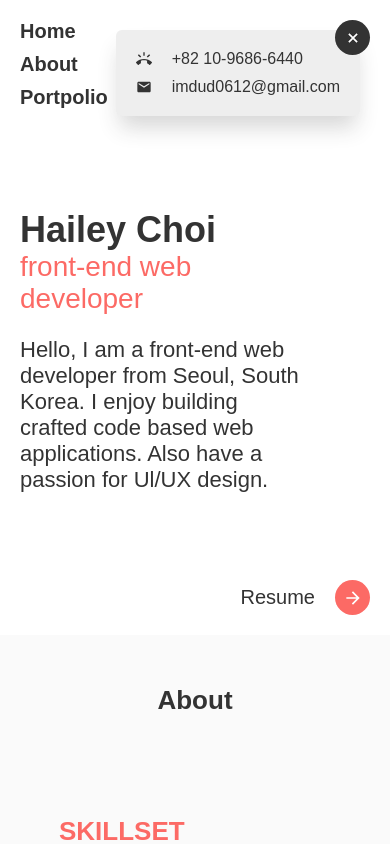
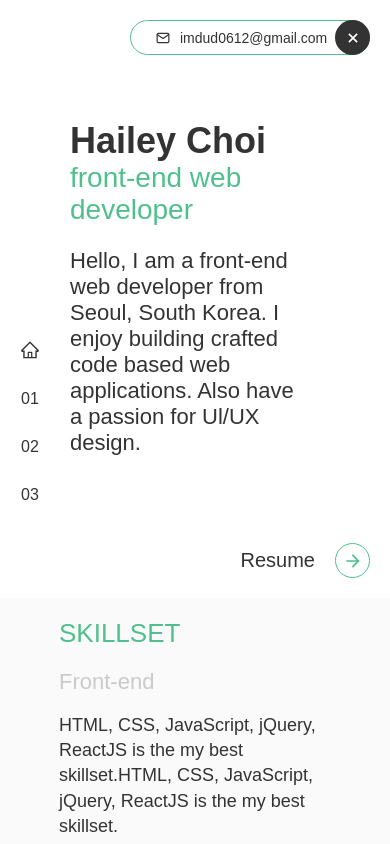
Before and after one commit to haileychoi15/portfolio, a React (Create React App) app: page / in a window 390 px wide. Both pictures are taken after a click on the button 352 px from the left and 37 px from the top of the page. Shown: the top 844 px of the page. Built offline with nearby package versions, Linux system fonts and the light colour scheme; a web font is replaced by a local one.

Commit message:
create useMobile hook and apply

```diff
--- a/src/App.js
+++ b/src/App.js
@@ -3,12 +3,16 @@ import GlobalStyles from "./components/GlobalStyles";
 import Home from './components/Home';
 import About from './components/About';
 import Portfolio from "./components/Portfolio";
+import Aside from './components/Aside';
+import { useMobile } from "./hooks/UseMobile";
 
 function App() {
+    const mobile = useMobile();
     return (
         <Fragment>
             <GlobalStyles />
             <div>
+                {!mobile && <Aside />}
                 <Home />
                 <About />
                 <Portfolio />
--- a/src/components/About.js
+++ b/src/components/About.js
@@ -2,11 +2,12 @@ import React from 'react';
 import styled from 'styled-components';
 import Category from './Category';
 import Item from './Item';
+import { useMobile } from "../hooks/UseMobile";
 
 const Container = styled.div`
   background-color: #fafafa;
   @media screen and (min-width: 768px) {
-    height: 800px;
+
   }
 `;
 
@@ -20,12 +21,14 @@ const AboutBlock = styled.div`
   @media screen and (min-width: 768px) {
     flex-direction: row;
     width: 100%;
-    padding: 0;
+    padding: 100px 0 80px;
+    margin-bottom: 120px;
   }
 `;
 
 function About() {
 
+    const mobile = useMobile();
     const data = {
         0: {
             subject: 'SKILLSET',
@@ -53,7 +56,7 @@ function About() {
 
     return (
         <Container id="about">
-            <Category name="About" color="white"></Category>
+            {mobile && <Category name="About" />}
             <AboutBlock>
                 <Item data={data[0]} animationDirection="right" />
                 <Item data={data[1]} animationDirection="left" />
--- a/src/components/Aside.js
+++ b/src/components/Aside.js
@@ -1,51 +1,59 @@
 import React from 'react';
 import styled from 'styled-components';
-import { FaGithub, FaInstagram } from 'react-icons/fa'
+import { AiOutlineHome } from 'react-icons/ai'
 
 const Container = styled.div`
   position: fixed;
   top: 50%;
-  right: 30px;
+  left: 20px;
   display: flex;
   flex-direction: column;
   justify-content: center;
   align-items: center;
   transform: translateY(-50%);
   border-radius: 6px;
-  background-color: #fff;
-  box-shadow: 0 5px 13px -3px rgba(50, 50, 93, 0.3);
+  background: none;
   z-index: 1000;
 `;
 
-const IconBlock = styled.div`
+const Li = styled.li`
+  & + & {
+    margin-top: 30px;
+  }
+`;
+
+const Link = styled.a`
   display: flex;
   justify-content: center;
   align-items: center;
-  width: 30px;
-  height: 30px;
-  border-radius: 50%;
-  margin: 10px 12px;
-  font-size: 30px;
+  font-size: 16px;
+  font-weight: 400;
+  & .menu-icon {
+    font-size: 20px;
+  }
+  &:hover {
+    color: #4fc08d;
+  }
 `;
 
 function Aside() {
     return (
         <Container>
             <ul>
-                <li>
-                    <a href="https://github.com/haileychoi15" target="_blank" rel="noopener noreferrer">
-                        <IconBlock>
-                            <FaGithub />
-                        </IconBlock>
-                    </a>
-                </li>
-                <li>
-                    <a href="https://github.com/haileychoi15" target="_blank" rel="noopener noreferrer">
-                        <IconBlock>
-                            <FaInstagram />
-                        </IconBlock>
-                    </a>
-                </li>
+                <Li>
+                    <Link href="#home">
+                        <AiOutlineHome className="menu-icon" />
+                    </Link>
+                </Li>
+                <Li>
+                    <Link href="#first">01</Link>
+                </Li>
+                <Li>
+                    <Link href="#second">02</Link>
+                </Li>
+                <Li>
+                    <Link href="#third">03</Link>
+                </Li>
             </ul>
         </Container>
     );
--- a/src/components/Category.js
+++ b/src/components/Category.js
@@ -8,13 +8,14 @@ const CategoryBlock = styled.div`
   padding: 50px 40px;
   margin-bottom: 30px;
   font-size: 26px;
-  font-weight: 900;
+  font-weight: 500;
   @media screen and (min-width: 768px) {
      justify-content: flex-start;
+     opacity: 0;
   }
 `;
 
-function Category ({ name, color }) {
+function Category ({ name }) {
     return (
         <CategoryBlock>{name}</CategoryBlock>
     );
--- a/src/components/CircleButton.js
+++ b/src/components/CircleButton.js
@@ -2,9 +2,13 @@ import React, {useState} from 'react';
 import styled, { css } from 'styled-components';
 import Contact from "./Contact";
 
-const backgroundColor = css`
-  ${props => css`
-    background-color: ${style.color[props.color]};
+const colorStyles = css`
+  ${({color, backgroundColor}) => css`
+    color: ${style.color[color]};
+    background-color: ${style.backgroundColor[backgroundColor]};
+    ${props => props.border && css`
+        border: 1px solid ${style.color[color]};
+    `}
   `}
 `;
 
@@ -21,7 +25,7 @@ const ButtonBlock = styled.button`
   color: #fff;
   transition: all 250ms ease-in-out;
   &:hover {
-    box-shadow: 0 5px 8px -2px rgba(50, 50, 93, 0.5);
+    transform: scale(1.05);
   }
   & .button-icon {
     transition: all 150ms ease-in-out;
@@ -34,18 +38,18 @@ const ButtonBlock = styled.button`
     height: 50px;
     font-size: 24px;
   }
-  ${backgroundColor}
+  ${colorStyles}
 `;
 
-function CircleButton({ children, color }) {
+function CircleButton({ children, color, backgroundColor, border }) {
     const [open, setOpen] = useState(false);
     const handleClick = () => {
-        if(color === 'black') setOpen(!open);
+        if(color === 'white') setOpen(!open);
     }
     return (
         <>
             <Contact open={open} />
-            <ButtonBlock color={color} onClick={handleClick} open={open}>
+            <ButtonBlock color={color} backgroundColor={backgroundColor} border={border} onClick={handleClick} open={open}>
                 {children}
             </ButtonBlock>
         </>
@@ -54,13 +58,19 @@ function CircleButton({ children, color }) {
 
 const style = {
     color: {
-        default: 'rgb(252, 106, 101)',
-        black: '#333'
+        white: '#fff',
+        green: '#4fc08d'
+    },
+    backgroundColor: {
+        black: '#333',
+        white: '#fff'
     }
 }
 
 CircleButton.defaultProps = {
-    color: 'default'
+    color: 'white',
+    backgroundColor: 'black',
+    border: false
 };
 
 export default CircleButton;
--- a/src/components/Contact.js
+++ b/src/components/Contact.js
@@ -1,51 +1,69 @@
 import React from 'react';
 import styled, { css } from 'styled-components';
-import { MdRingVolume, MdEmail } from 'react-icons/md';
+import { FiPhone, FiMail } from 'react-icons/fi';
 
 const Container = styled.div`
   position: absolute;
-  top: 10px;
-  right: 10px;
-  padding: 20px;
-  border: #e3e3e3;
-  border-radius: 6px;
-  font-size: 16px;
+  top: 0;
+  right: 0;
+  width: 100px;
+  height: 35px;
+  border: 1px solid #4fc08d;
+  border-radius: 30px;
+  font-size: 14px;
+  font-weight: 400;
   color: #333333;
-  background-color: #eee;
-  transition: all 150ms ease-in-out;
+  background-color: #fff;
+  transition: opacity 50ms ease-in-out, width 250ms ease-in-out;
   opacity: 0;
-  box-shadow: 0 15px 22px -4px rgba(50, 50, 50, 0.2);
   @media screen and (min-width: 768px) {
-    top: 17px;
-    right: 17px;
-    padding: 30px;
-    font-size: 20px;
+    height: 50px;
   }
   ${props => props.open && css`
     opacity: 1;
+    width: 240px;
+    @media screen and (min-width: 768px) {
+    width: 300px;
+    }
   `}
+`;
+
+const Dl = styled.dl`
+  display: flex;
+  flex-direction: column;
+  justify-content: center;
+  padding-left: 25px;
+  width: 100%;
+  height: 100%;
 `;
 
 const ContactGroup = styled.div`
   display: flex;
   align-items: center;
-  & + & {
-    margin-top: 10px;
+  &.email-contact {
+    display: none;
   }
-  & dt {
+  @media screen and (min-width: 768px) {
+      & + & {
+        margin-top: 4px;
+      }
+      &.email-contact {
+        display: flex;
+      }
+  }
+`;
+
+const Dt = styled.dt`
     display: flex;
     justify-content: center;
     align-items: center;
-  }
-  & dd {
-    margin-left: 20px;
-  }
+    margin-right: 10px;
 `;
 
 const Link = styled.a`
   transition: all 150ms ease-in-out;
   &:hover {
-    color: rgb(252, 106, 101);
+    color: #4fc08d;
   }
 `;
 
@@ -53,24 +71,24 @@ const Link = styled.a`
 function Contact ({ open }) {
     return (
         <Container open={open}>
-            <dl>
-                <ContactGroup>
-                    <dt aria-label="Tel">
-                        <MdRingVolume />
-                    </dt>
+            <Dl>
+                <ContactGroup className="email-contact">
+                    <Dt aria-label="Tel">
+                        <FiPhone />
+                    </Dt>
                     <dd>
                         <Link href="tel:+82 10-9686-6440">+82 10-9686-6440</Link>
                     </dd>
                 </ContactGroup>
                 <ContactGroup>
-                    <dt aria-label="Email">
-                        <MdEmail />
-                    </dt>
+                    <Dt aria-label="Email">
+                        <FiMail />
+                    </Dt>
                     <dd>
                         <Link href="mailto:imdud0612@gmail.com">imdud0612@gmail.com</Link>
                     </dd>
                 </ContactGroup>
-            </dl>
+            </Dl>
         </Container>
     );
 }
--- a/src/components/GlobalStyles.js
+++ b/src/components/GlobalStyles.js
@@ -15,6 +15,9 @@ const GlobalStyles = createGlobalStyle`
 
   body * {
     box-sizing: border-box;
+    &::selection {
+      background-color: rgba(79,192,141,0.5);
+    }
   }
 
   ul, ol, li {
--- a/src/components/Home.js
+++ b/src/components/Home.js
@@ -1,7 +1,6 @@
 import React from 'react';
 import styled from 'styled-components';
 import { MdAdd, MdArrowForward } from 'react-icons/md';
-import Header from './Header';
 import CircleButton from './CircleButton';
 import { useAnimation } from '../hooks/UseAnimation';
 
@@ -21,6 +20,7 @@ const MeBlock = styled.div`
   flex-direction: column;
   justify-content: center;
   width: 80%;
+  padding-left: 50px;
   margin: 100px 0;
   @media screen and (min-width: 768px) {
     width: 50%;
@@ -54,8 +54,8 @@ const Name = styled.div`
 
 const Job = styled.div`
   font-size: 28px;
-  font-weight: 500;
-  color: rgb(252, 106, 101);
+  font-weight: 400;
+  color: #4fc08d; //rgb(252, 106, 101);
   @media screen and (min-width: 768px) {
     font-size: 30px;
   }
@@ -95,14 +95,14 @@ const ResumeButton = styled.div`
 
 const ButtonText = styled.span`
   font-size: 20px;
-  font-weight: 500;
+  font-weight: 400;
   margin-right: 20px;
 `;
 
 function Home () {
     return (
         <Container id="home">
-            <Header />
+            {/*<Header />*/}
             <MeBlock >
                 <Photo>
                 </Photo>
@@ -112,13 +112,13 @@ function Home () {
             </MeBlock>
             <MenuButton {...useAnimation('left')}>
                 <ButtonText>Contact</ButtonText>
-                <CircleButton color="black">
+                <CircleButton>
                     <MdAdd className="button-icon" />
                 </CircleButton>
             </MenuButton>
             <ResumeButton {...useAnimation('left')}>
                 <ButtonText>Resume</ButtonText>
-                <CircleButton>
+                <CircleButton color="green" backgroundColor="white" border>
                     <MdArrowForward />
                 </CircleButton>
             </ResumeButton>
--- a/src/components/Item.js
+++ b/src/components/Item.js
@@ -25,8 +25,8 @@ const ItemTitle = styled.strong`
   display: block;
   margin-bottom: 20px;
   font-size: 26px;
-  font-weight: 600;
-  color: rgb(252, 106, 101);
+  font-weight: 400;
+  color: #4fc08d;
 `;
 
 const ItemSubTitle = styled.div`
--- a/src/components/Portfolio.js
+++ b/src/components/Portfolio.js
@@ -1,8 +1,8 @@
-import React, {useEffect, useRef, useState} from 'react';
+import React from 'react';
 import styled from 'styled-components';
 import Project from './Project';
 import Category from './Category';
-import Aside from "./Aside";
+import { useMobile } from "../hooks/UseMobile";
 
 const Container = styled.div`
   width: 100%;
@@ -14,28 +14,23 @@ const Container = styled.div`
 `;
 
 function Portfolio () {
-    const [scroll, setScroll] = useState(false);
-    const handleScroll = e => {
-        console.log(e);
-    } // 스크롤 내려왔을 때 사이드 바 보이기 구현...
-
+    const mobile = useMobile();
     return (
-        <Container id="portpolio" onScroll={handleScroll}>
-            {scroll && <Aside />}
-            <Category name="Portpolio" />
+        <Container>
+            {mobile && <Category name="portfolio" />}
             <div>
                 <Project id="first"
-                    project="Paint Board"
-                    type="Experiments"
-                    languages="JavaScript"
-                    github="https://github.com/haileychoi15/PaintJS"
-                    image="/paint-js.png" />
-                <Project id="second"
                     project="Movie App"
                     type="Movie Recommendation Service"
                     languages="ReactJS"
                     github="https://github.com/haileychoi15/movie-app"
                     image="/movie-app.png" />
+                <Project id="second"
+                         project="Paint Board"
+                         type="Experiments"
+                         languages="JavaScript"
+                         github="https://github.com/haileychoi15/PaintJS"
+                         image="/paint-js.png" />
                 <Project id="third"
                     project="Ticket24"
                     type="Performance Booking Service"
--- a/src/components/Project.js
+++ b/src/components/Project.js
@@ -1,7 +1,8 @@
-import React, {useEffect, useState} from 'react';
+import React from 'react';
 import styled from 'styled-components';
 import { FaGithub } from 'react-icons/fa'
 import { useAnimation } from '../hooks/UseAnimation';
+import { useMobile } from "../hooks/UseMobile";
 
 const ProjectBlock = styled.div`
     position: relative;
@@ -18,6 +19,18 @@ const ProjectBlock = styled.div`
       margin-bottom: 0;
     }
 `;
+
+const ProjectPositioner = styled.div`
+  position: absolute;
+  top: -100px;
+  left: 0;
+  width: 100%;
+  height: 120px;
+  @media screen and (min-width: 1024px) {
+      top: -120px;
+  }
+`;
+
 
 const StyleBar = styled.div`
     position: absolute;
@@ -122,8 +135,8 @@ const InfoGroup = styled.div`
 const Title = styled.dt`
   margin-bottom: 10px;
   font-size: 18px;
-  font-weight: 600;
-  color: rgb(252, 106, 101);
+  font-weight: 400;
+  color: #4fc08d;
   @media screen and (min-width: 768px) {
     margin-bottom: 20px;
   }
@@ -156,24 +169,12 @@ const Link = styled.a`
 `;
 
 
-function Project ({ project, type, languages, github, image }) {
-    const [mobile, setMobile] = useState(false);
-    const handleResize = (width) => {
-        if(width < 768) setMobile(true);
-        else setMobile(false);
-    }
-
-    useEffect(() => {
-        window.addEventListener('load', e => {
-            handleResize(e.currentTarget.innerWidth);
-        })
-        window.addEventListener('resize', e => {
-            handleResize(e.target.innerWidth);
-        })
-    },[])
+function Project ({ project, type, languages, github, image, id }) {
+    const mobile = useMobile();
 
     return (
         <ProjectBlock>
+            <ProjectPositioner id={id}></ProjectPositioner>
             <StyleBar>
                 <StyleDot />
                 <StyleDot />
--- /dev/null
+++ b/src/hooks/UseMobile.js
@@ -0,0 +1,21 @@
+import React, { useEffect, useState } from "react";
+
+export function useMobile() {
+
+    const [mobile, setMobile] = useState(false);
+    const handleResize = (width) => {
+        if(width < 768) setMobile(true);
+        else setMobile(false);
+    }
+
+    useEffect(() => {
+        window.addEventListener('load', e => {
+            handleResize(e.currentTarget.innerWidth);
+        })
+        window.addEventListener('resize', e => {
+            handleResize(e.target.innerWidth);
+        })
+    },[handleResize])
+
+    return mobile;
+}
```
